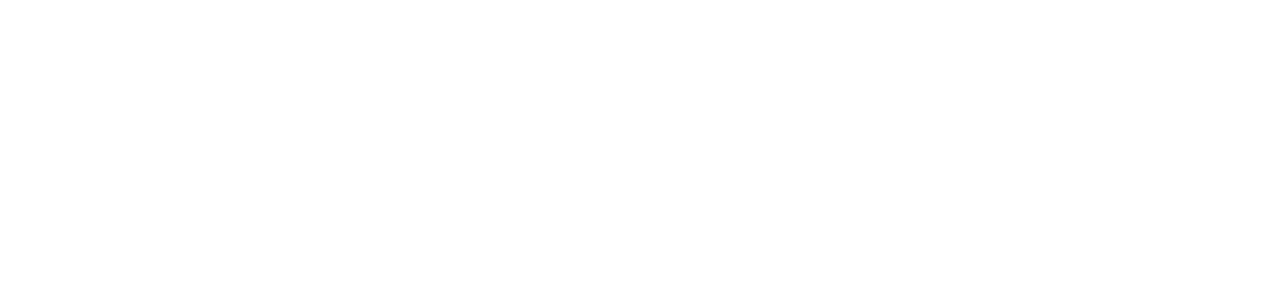
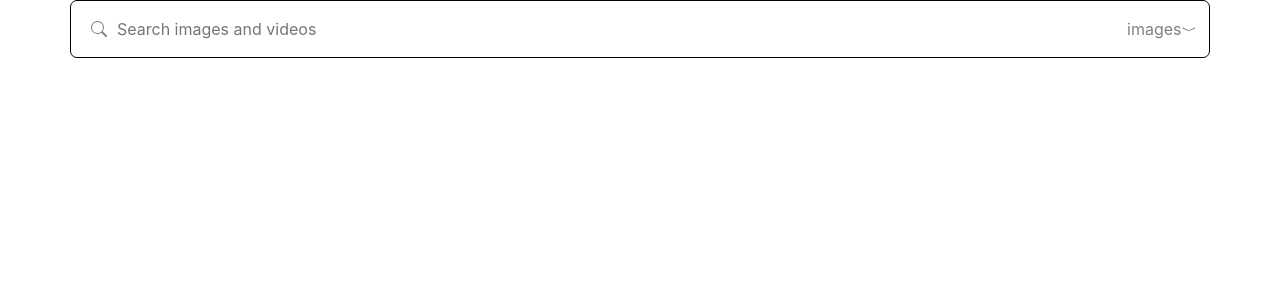
Before and after one commit to ewno92/imgSearch, a Next.js app: page / in a window 1280 px wide. Shown: the top 300 px of the page. Built offline with nearby package versions, Linux system fonts and the light colour scheme.

Commit message:
serachBar

```diff
--- a/components/SearchBar.js
+++ b/components/SearchBar.js
@@ -1,7 +1,57 @@
-import React from 'react';
+import React, { useState } from "react";
+//https://react-icons.github.io/react-icons
+import { BsSearch } from "react-icons/bs";
+import { BsChevronCompactDown } from "react-icons/bs";
 
 const SearchBar = () => {
-	return <div></div>;
+  const [select, setSelect] = useState("images");
+
+  const handleSubmit = (e) => {
+    e.preventDefault();
+    console.log("submit");
+  };
+  return (
+    <div id="search-bar" className="container d-flex justify-content-center ">
+      <div
+        onClick={handleSubmit}
+        className="icon-container d-flex justify-content-center  align-items-center p-2"
+      >
+        <BsSearch />
+      </div>
+
+      <form onSubmit={handleSubmit} className="d-flex w-100">
+        <input
+          className="w-100"
+          type="text"
+          placeholder="Search images and videos"
+        />
+      </form>
+      <div className="dropdown d-flex justify-content-center align-items-center">
+        <a
+          className=""
+          href="#"
+          //   role="button"
+          id="dropdownMenuLink"
+          data-bs-toggle="dropdown"
+          aria-expanded="false"
+        >
+          <p className="d-flex justify-content-center align-items-center">
+            {select}
+            <BsChevronCompactDown />
+          </p>
+        </a>
+
+        <ul className="dropdown-menu" aria-labelledby="dropdownMenuLink">
+          <li onClick={() => setSelect("images")}>
+            <a className="dropdown-item">images</a>
+          </li>
+          <li onClick={() => setSelect("videos")}>
+            <a className="dropdown-item">videos</a>
+          </li>
+        </ul>
+      </div>
+    </div>
+  );
 };
 
 export default SearchBar;
--- a/package.json
+++ b/package.json
@@ -14,6 +14,7 @@
     "react": "17.0.2",
     "react-bootstrap": "^2.0.3",
     "react-dom": "17.0.2",
+    "react-icons": "^4.3.1",
     "sass": "^1.44.0"
   },
   "devDependencies": {
--- a/pages/_app.js
+++ b/pages/_app.js
@@ -1,5 +1,6 @@
 import "../styles/globals.scss";
 import "../styles/home.scss";
+import "../styles/SearchBar.scss";
 
 function MyApp({ Component, pageProps }) {
   return <Component {...pageProps} />;
--- a/pages/index.js
+++ b/pages/index.js
@@ -1,6 +1,10 @@
-import Head from 'next/head';
-import Image from 'next/image';
-
+import Head from "next/head";
+import Image from "next/image";
+import SearchBar from "../components/SearchBar";
 export default function Home() {
-	return <div></div>;
+  return (
+    <div>
+      <SearchBar />
+    </div>
+  );
 }
--- /dev/null
+++ b/styles/SearchBar.scss
@@ -0,0 +1,36 @@
+#search-bar {
+  //   background: gray;
+  height: 58px;
+  border-radius: 7px;
+  border: 1px solid black;
+
+  .icon-container {
+    cursor: pointer;
+    svg {
+      color: gray;
+    }
+  }
+
+  .icon-container:hover {
+    svg {
+      fill: black;
+    }
+  }
+
+  input {
+    border: none;
+    outline: none;
+  }
+  .dropdown {
+    p {
+      color: gray;
+      width: 70px;
+      margin: 0;
+    }
+  }
+  .dropdown:hover {
+    p {
+      color: black;
+    }
+  }
+}
--- a/styles/globals.scss
+++ b/styles/globals.scss
@@ -1,4 +1,5 @@
 @import "~bootstrap/scss/bootstrap";
+
 html,
 body {
   padding: 0;
```
Also changed, not shown: pages/photos/[id].js (+7 -0 lines), 1 other file (tests, documents, lock files or other folders).
